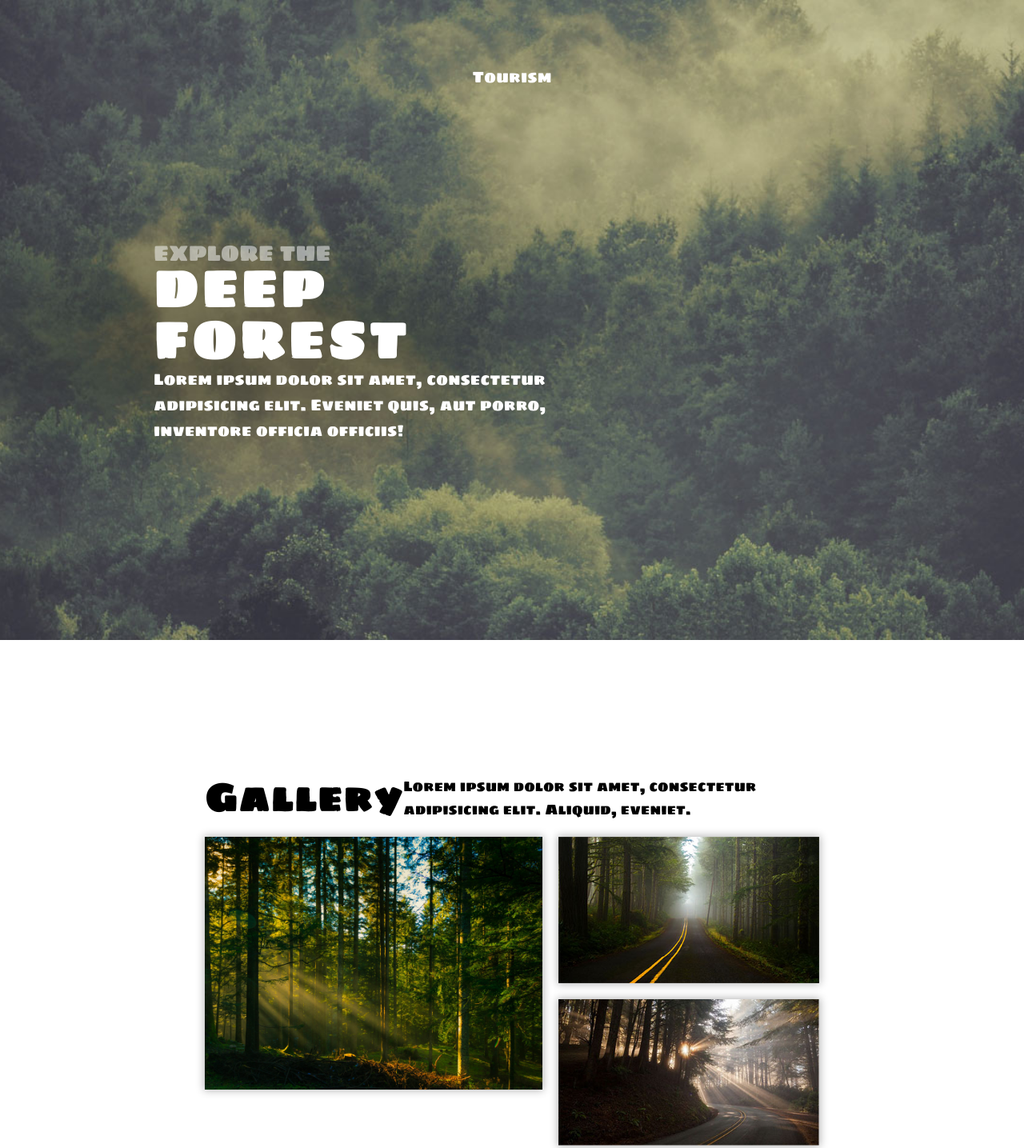
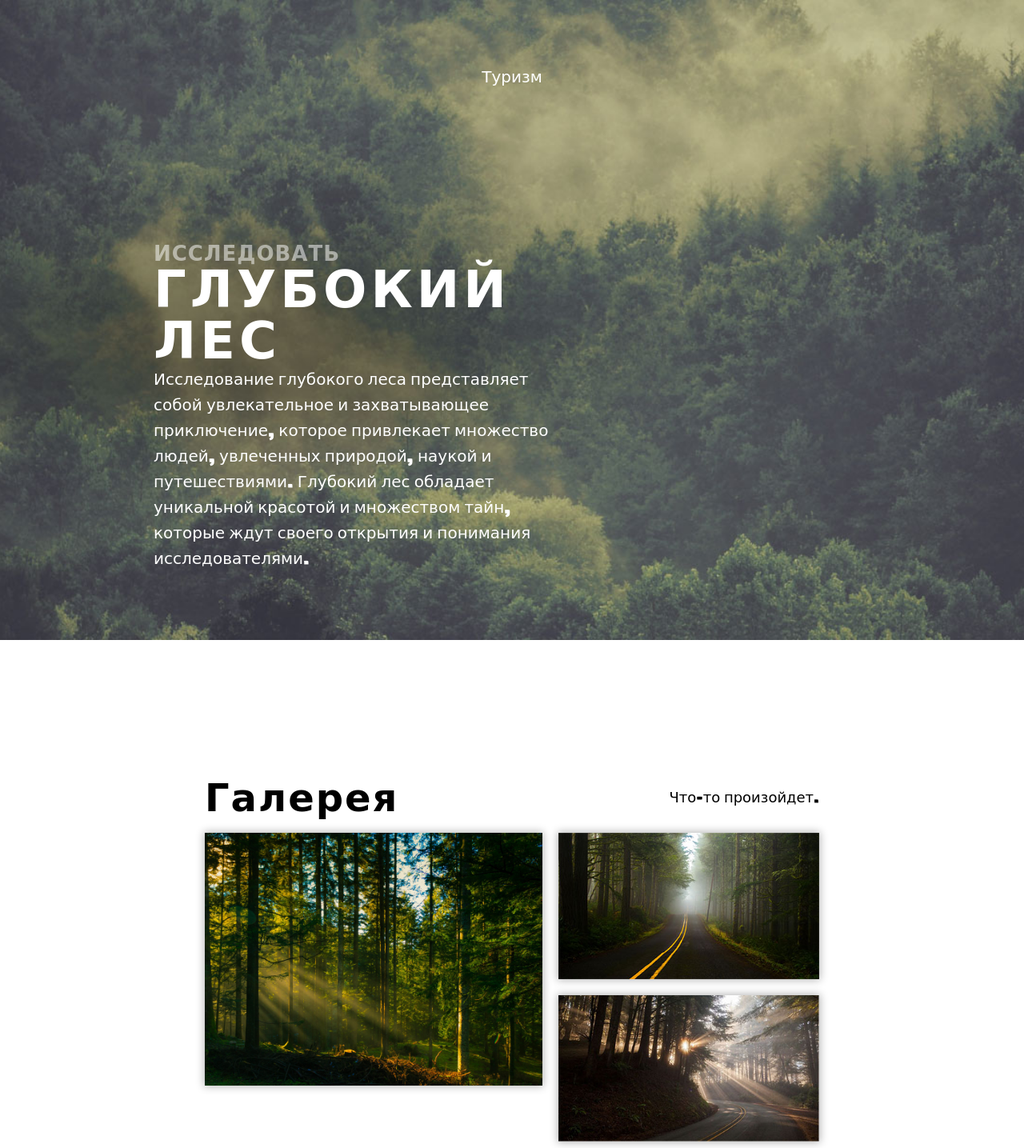
Before and after one commit to Esen2649/shamil, a plain HTML site: page modul3/recairos.html in a window 1280 px wide. Shown: the top 1435 px of the page at 80% size. Drawn offline with Linux system fonts and the light colour scheme.

Commit message:
Update recairos.html

```diff
--- a/modul3/recairos.html
+++ b/modul3/recairos.html
@@ -2,7 +2,7 @@
 <html lang="en">
 <head>
 	<meta charset="UTF-8">
-	<title>Tourism</title>
+	<title>Туризм</title>
 	<link rel="stylesheet" href="zeus.css">
 	<link rel="preconnect" href="https://fonts.gstatic.com">
 	<link href="https://fonts.googleapis.com/css2?family=Sigmar+One&display=swap" rel="stylesheet">
@@ -10,18 +10,18 @@
 <body>
 	<main>
 		<div class="container first">
-			<p class="tourism">Tourism</p>
+			<p class="tourism">Туризм</p>
 			<div class="text-container">
-				<p class="first-line">explore the</p>
-				<p class="second-line">deep forest</p>
-				<p class="third-line">Lorem ipsum dolor sit amet, consectetur adipisicing elit. Eveniet quis, aut porro, inventore officia officiis!</p>
+				<p class="first-line">исследовать</p>
+				<p class="second-line">глубокий лес</p>
+				<p class="third-line">Исследование глубокого леса представляет собой увлекательное и захватывающее приключение, которое привлекает множество людей, увлеченных природой, наукой и путешествиями. Глубокий лес обладает уникальной красотой и множеством тайн, которые ждут своего открытия и понимания исследователями.</p>
 			</div>
 		</div>
 		<div class="container second">
 			<div class="gallery-container">
 				<div class="gallery-text">
-					<p class="gallery-header">Gallery</p>
-					<p class="gallery-p">Lorem ipsum dolor sit amet, consectetur adipisicing elit. Aliquid, eveniet.</p>
+					<p class="gallery-header">Галерея</p>
+					<p class="gallery-p">Что-то произойдет.</p>
 				</div>
 
 				<div class="img-container">
@@ -35,8 +35,8 @@
 		</div>
 		<div class="container third">
 			<div class="last-container">
-				<p class="last-header">Lorem ipsum.</p>
-				<p class="last-text">Lorem ipsum dolor sit amet, consectetur adipisicing elit. Totam suscipit corporis fugiat, saepe quibusdam, numquam odio explicabo facilis ullam iusto, unde nulla sequi aut laboriosam, dicta eos atque! Vitae, debitis!</p>
+				<p class="last-header">Esenzhan</p>
+				<p class="last-text">Требуется все тело, чтобы бежать, часто для некоторых, я никогда не возненавижу объяснить любой простой просто, так что нет никакого следа или трудоемкости, сказали они и! Жизнь, долги!</p>
 			</div>
 		</div>
 	</main>
```
